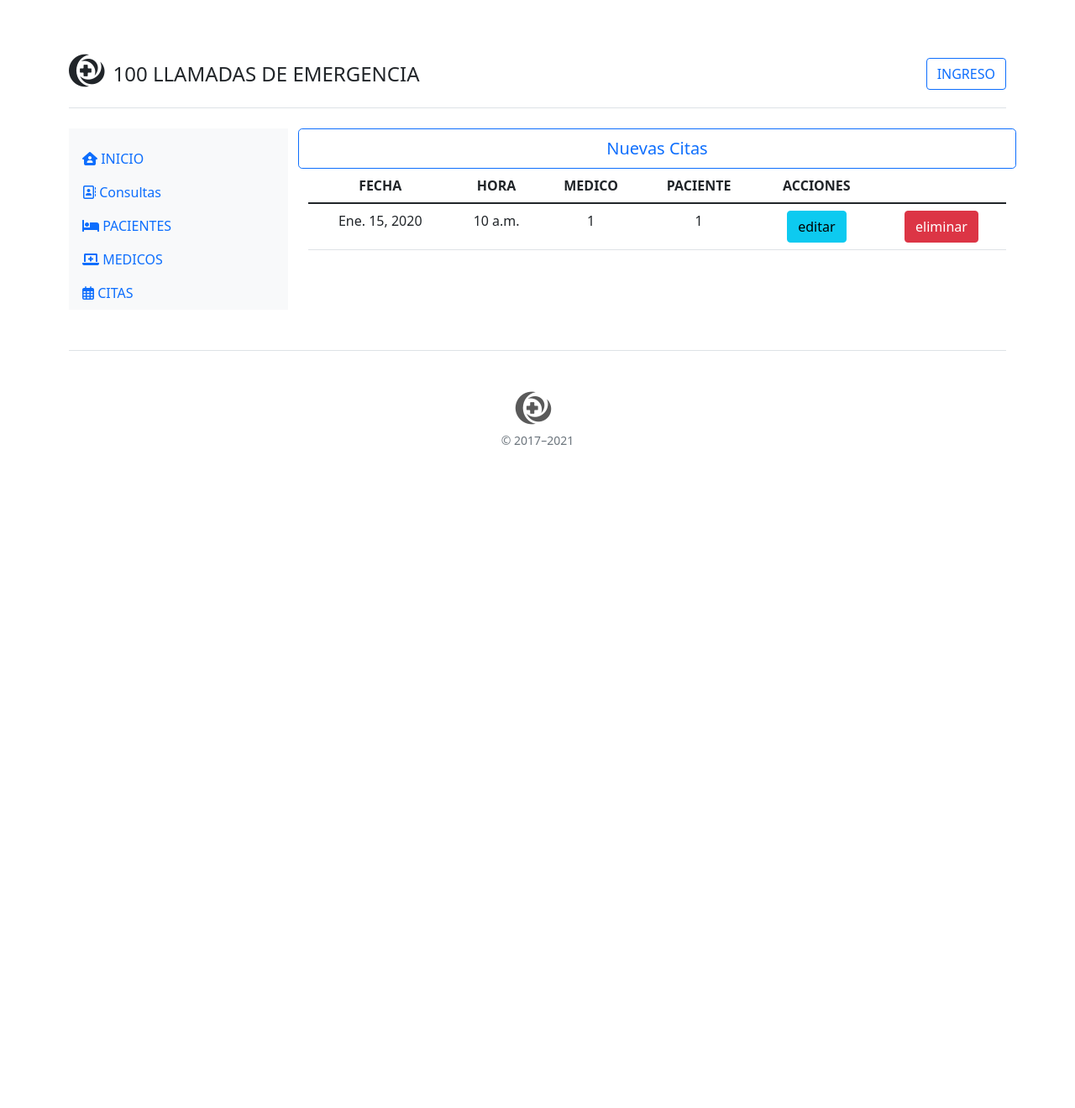
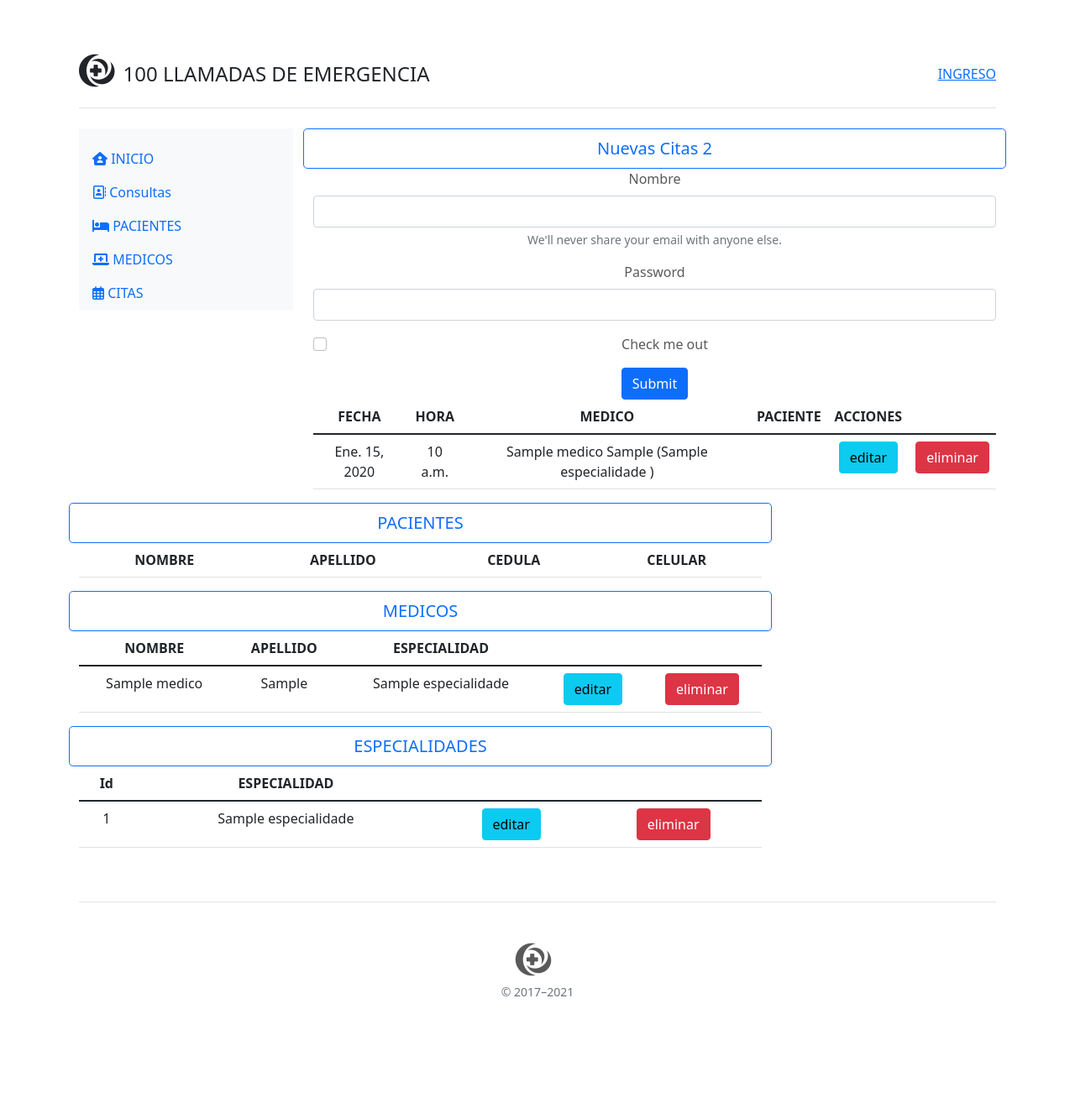
Before and after one commit to santiago5641/Citas-medicas, a Django app: page / in a window 1280 px wide. Shown: the whole page at 84% size. Before the commit the page ends 530 px from the top, so only its background shows below. Run offline with Django 3.2, Linux system fonts and the light colour scheme; tables that the repository leaves empty hold one stand-in row (values such as "Sample post"); data that the repository does not hold is empty; some libraries are stand-ins or nearby versions.

Commit message:
cambios en base de datos, migraciones de datos y cambios en plantilla principal

```diff
--- a/admincitasmd/aplicaciones/citas/models.py
+++ b/admincitasmd/aplicaciones/citas/models.py
@@ -4,25 +4,15 @@
 
 # Create your models here.
 
-class Citas(models.Model):
-    cit_id=models.IntegerField(primary_key=True)
-    cit_fecha=models.DateField()
-    cit_hora=models.TimeField()
-    med_id=models.IntegerField()
-    pac_id=models.IntegerField()
 
-    def  __str__(self):
-        texto="{0} ({1})"
-        return texto.format (self.cit_id, self.cit_hora)
 class Especialidades(models.Model):
     esp_id=models.IntegerField(primary_key=True)
     esp_nombre=models.CharField(max_length=50)
 
-class Medico(models.Model):
-    med_nombre=models.CharField(max_length=50)
-    med_apellido=models.CharField(max_length=50)
-    med_id=models.IntegerField(primary_key=True)
-    esp_id=models.IntegerField()
+    def  __str__(self):
+        texto="{0} "
+        return texto.format (self.esp_nombre)
+
 
 class Paciente(models.Model):
     pac_id=models.IntegerField(primary_key=True)
@@ -30,3 +20,28 @@
     pac_apellido=models.CharField(max_length=50)
     pac_ced_ruc=models.CharField(max_length=13)
     pac_cell_telf=models.JSONField()
+
+    def  __str__(self):
+        texto="{0} {1} "
+        return texto.format (self.pac_nombre, self.pac_apellido)
+
+class Medico(models.Model):
+    med_nombre=models.CharField(max_length=50)
+    med_apellido=models.CharField(max_length=50)
+    med_id=models.IntegerField(primary_key=True)
+    esp_id=models.ForeignKey(Especialidades, on_delete=models.CASCADE)
+
+    def  __str__(self):
+        texto="{0} {1} ({2})"
+        return texto.format (self.med_nombre, self.med_apellido, self.esp_id)
+
+class Citas(models.Model):
+    cit_id=models.IntegerField(primary_key=True)
+    cit_fecha=models.DateField()
+    cit_hora=models.TimeField()
+    med_id=models.ForeignKey(Medico, on_delete=models.CASCADE)
+    pac_id=models.ForeignKey(Paciente, on_delete=models.CASCADE)
+
+    def  __str__(self):
+        texto="{0} {1} {2} {3} {4}"
+        return texto.format (self.cit_id, self.cit_fecha, self.cit_hora, self.med_id, self.pac_id)
--- a/admincitasmd/aplicaciones/citas/templates/gestioncitas.html
+++ b/admincitasmd/aplicaciones/citas/templates/gestioncitas.html
@@ -1,5 +1,11 @@
 {% extends "./base.html" %}
 {% block title %} 100 llamadas emergencias {% endblock %} {% block body %}
+<!-- {{form}} -->
+<div class="container">
+
+
+
+
 <svg xmlns="http://www.w3.org/2000/svg" style="display: none">
   <symbol id="check" viewBox="0 0 16 16">
     <title>Check</title>
@@ -30,7 +36,7 @@
       </a>
 
       <nav class="d-inline-flex mt-2 mt-md-0 ms-md-auto">
-        <a class="btn btn-outline-primary" href="#">INGRESO</a>
+        <a  href="" data-toggle="modal" data-target="#modalnuevacitas" >INGRESO</a>
       </nav>
     </div>
   </header>
@@ -75,10 +81,26 @@
           </div>
         </nav>
       </div>
-      <!-- todas las tablas -->
+      <!-- tabla de citas -->
       <div class="col-sm-9 text-center">
         <div class="row">
-            <a class="btn btn-outline-primary btn-lg btn-block" href="#"> Nuevas Citas </a>
+            <a class="btn btn-outline-primary btn-lg btn-block" href=""  data-toggle="modal" data-target="#modalnuevacitas"> Nuevas Citas 2 </a>
+            <form class="text-left">
+  <div class="mb-3">
+    <label for="exampleInputEmail1" class="form-label">Nombre</label>
+    <input type="email" class="form-control" id="exampleInputEmail1" aria-describedby="emailHelp">
+    <div id="emailHelp" class="form-text">We'll never share your email with anyone else.</div>
+  </div>
+  <div class="mb-3">
+    <label for="exampleInputPassword1" class="form-label">Password</label>
+    <input type="password" class="form-control" id="exampleInputPassword1">
+  </div>
+  <div class="mb-3 form-check">
+    <input type="checkbox" class="form-check-input" id="exampleCheck1">
+    <label class="form-check-label" for="exampleCheck1">Check me out</label>
+  </div>
+  <button type="submit" class="btn btn-primary">Submit</button>
+</form>
         </div>
         <div class="table-responsive">
           <table class="table">
@@ -106,7 +128,102 @@
           </table>
         </div>
       </div>
-      <!-- fin tablas  -->
+      <!-- fin tablas  citas -->
+
+<!-- tablas pacientes -->
+<div class="col-sm-9 text-center">
+  <div class="row">
+      <a class="btn btn-outline-primary btn-lg btn-block" href="#"> PACIENTES </a>
+  </div>
+  <div class="table-responsive">
+    <table class="table">
+      <thead>
+        <tr>
+          <th>NOMBRE</th>
+          <th>APELLIDO</th>
+          <th>CEDULA</th>
+          <th>CELULAR</th>
+        </tr>
+      </thead>
+      <tbody>
+        {% for p in pacientes %}
+        <tr>
+          <td>{{p.pac_nombre}}</td>
+          <td>{{p.pac_apellido}}</td>
+          <td>{{p.pac_ced_ruc}}</td>
+          <td>{{p.pac_cell_telf.celular}}</td>
+          <td> <a href="" class="btn btn-info">editar</a></td>
+          <td> <a href="" class="btn btn-danger">eliminar</a></td>
+        </tr>
+        {% endfor %}
+      </tbody>
+    </table>
+  </div>
+</div>
+<!-- fin tablas pacientes  -->
+
+<!-- tablas medicos -->
+<div class="col-sm-9 text-center">
+  <div class="row">
+      <a class="btn btn-outline-primary btn-lg btn-block" href="#"> MEDICOS </a>
+  </div>
+  <div class="table-responsive">
+    <table class="table">
+      <thead>
+        <tr>
+          <th>NOMBRE</th>
+          <th>APELLIDO</th>
+          <th>ESPECIALIDAD</th>
+
+        </tr>
+      </thead>
+      <tbody>
+        {% for m in medico %}
+        <tr>
+          <td>{{m.med_nombre}}</td>
+          <td>{{m.med_apellido}}</td>
+          <td>{{m.esp_id}}</td>
+
+          <td> <a href="" class="btn btn-info">editar</a></td>
+          <td> <a href="" class="btn btn-danger">eliminar</a></td>
+        </tr>
+        {% endfor %}
+      </tbody>
+    </table>
+  </div>
+</div>
+<!-- fin tablas  medicos -->
+
+<!-- tabla de especialidades-->
+<div class="col-sm-9 text-center">
+  <div class="row">
+      <a class="btn btn-outline-primary btn-lg btn-block" href="#"> ESPECIALIDADES </a>
+  </div>
+  <div class="table-responsive">
+    <table class="table">
+      <thead>
+        <tr>
+          <th>Id</th>
+          <th>ESPECIALIDAD</th>
+
+        </tr>
+      </thead>
+      <tbody>
+        {% for e in especialidades %}
+        <tr>
+          <td>{{e.esp_id}}</td>
+          <td>{{e.esp_nombre}}</td>
+
+          <td> <a href="" class="btn btn-info">editar</a></td>
+          <td> <a href="" class="btn btn-danger">eliminar</a></td>
+        </tr>
+        {% endfor %}
+      </tbody>
+    </table>
+  </div>
+</div>
+<!-- fin tablas  especialidades -->
+
     </div>
 
 
@@ -123,4 +240,7 @@
     </div>
   </footer>
 </div>
+
+</div>
+
 {% endblock %}
--- a/admincitasmd/aplicaciones/citas/views.py
+++ b/admincitasmd/aplicaciones/citas/views.py
@@ -1,11 +1,12 @@
 from django.db.models.fields import IPAddressField
 from django.shortcuts import render
+from django.contrib.auth.forms import UserCreationForm
 from .models import Citas,Paciente,Especialidades,Medico
 # Create your views here.
 
 def home(request):
     citas = Citas.objects.all()
     pacientes = Paciente.objects.all()
-    epsecialidades = Especialidades.objects.all()
+    especialidades = Especialidades.objects.all()
     medico = Medico.objects.all()
-    return render(request,"gestioncitas.html", {"citas": citas, })
+    return render(request,"gestioncitas.html", {"citas": citas, "pacientes": pacientes, "especialidades": especialidades, "medico": medico ,"form": UserCreationForm})
```
Also changed, not shown: admincitasmd/aplicaciones/citas/templates/prueba.html (added, +97 -0 lines), admincitasmd/aplicaciones/citas/migrations/0002_auto_20211124_2155.py (added).
